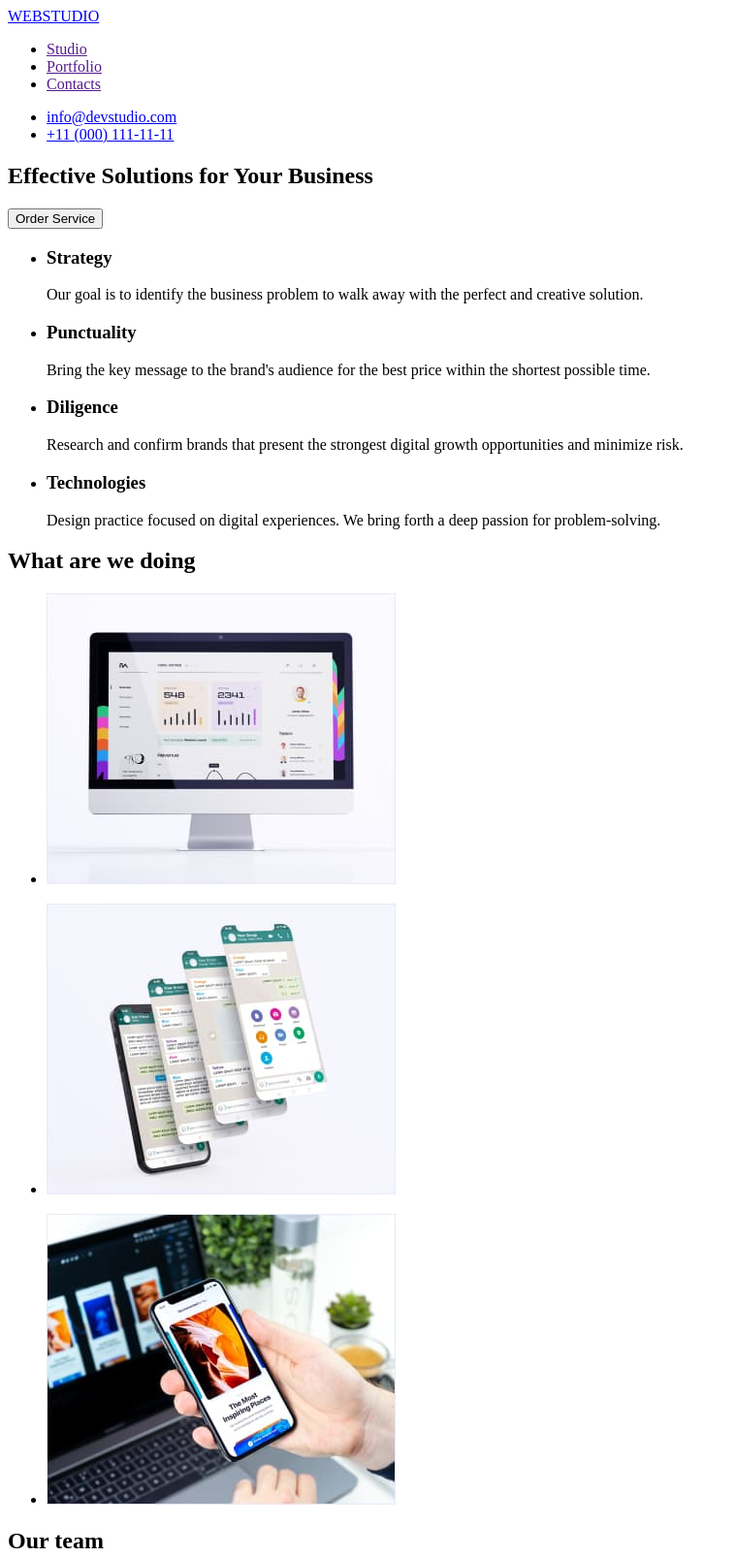
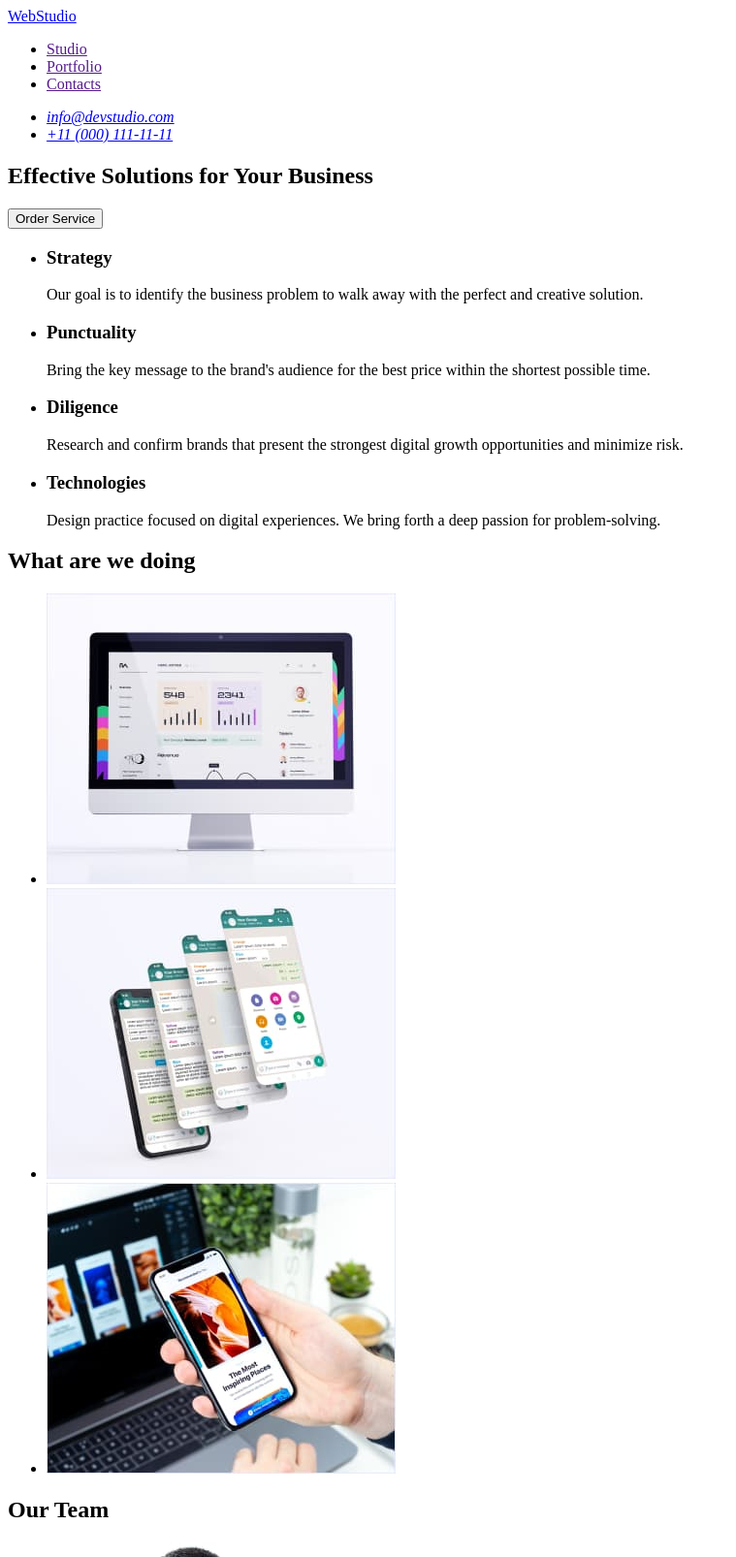
Before and after one commit to mellesacha/goit-markup-hw-01, a plain HTML site: page index.html in a window 1280 px wide. Shown: the top 1606 px of the page at 97% size, without its empty margins (0-759 px from the left). Drawn offline with Linux system fonts and the light colour scheme.

Commit message:
first-fixed

```diff
--- a/index.html
+++ b/index.html
@@ -12,7 +12,7 @@
     <header>
 
         <nav>
-            <a href="./index.html">WEBSTUDIO</a>
+            <a href="./index.html">WebStudio</a>
 
             <ul>
                 <li> <a href="">Studio</a></li>
@@ -21,10 +21,12 @@
             </ul>
         </nav>
 
-        <ul>
-            <li><a href="mailto:info@devstudio.com">info@devstudio.com</a></li>
-            <li><a href="tel:+110001111111">+11 (000) 111-11-11</a></li>
-        </ul>
+        <address>
+            <ul>
+                <li><a href="mailto:info@devstudio.com">info@devstudio.com</a></li>
+                <li><a href="tel:+110001111111">+11 (000) 111-11-11</a></li>
+            </ul>
+        </address>
 
     </header>
 
@@ -72,32 +74,28 @@
             <h2>What are we doing</h2>
             <ul>
                 <li><img src="./images/img-w-a-doing/img1.jpg" alt="computer" width="360" height="300"></li>
-            </ul>
-            <ul>
                 <li><img src="./images/img-w-a-doing/img2.jpg" alt="telephone" width="360" height="300"></li>
-            </ul>
-            <ul>
                 <li><img src="./images/img-w-a-doing/img3.jpg" alt="telepone in the arm" width="360" height="300"></li>
             </ul>
         </section>
 
-        <!-- out team -->
+        <!-- our team -->
         <section>
-            <h2>Our team</h2>
+            <h2>Our Team</h2>
             <ul>
                 <li>
                     <img src="./images/team/team1.jpg" alt="Product Designer" width="264" height="260">
                     <h3>Mark Guerrero</h3>
-                    <p>Mark Guerrero</p>
+                    <p>Product Designer</p>
                 </li>
                 <li>
-                    <img src="./images/team/team2.jpg" alt="Product Designer" width="264" height="260">
+                    <img src="./images/team/team2.jpg" alt="Frontend Developer" width="264" height="260">
                     <h3>Tom Ford</h3>
                     <p>Frontend Developer</p>
                 </li>
                 <li>
                     <img src="./images/team/team3.jpg" alt="Marketing" width="264" height="260">
-                    <h3>Frontend Developer</h3>
+                    <h3>Camila Garcia</h3>
                     <p>Marketing</p>
                 </li>
                 <li><img src="./images/team/team4.jpg" alt="UI Designer" width="264" height="260">
@@ -110,7 +108,7 @@
     </main>
 
     <footer>
-        <a href="./index.html">WEBSTUDIO</a>
+        <a href="./index.html">WebStudio</a>
         <p>Increase the flow of customers and sales for your business with digital marketing & growth solutions.</p>
     </footer>
 
```
